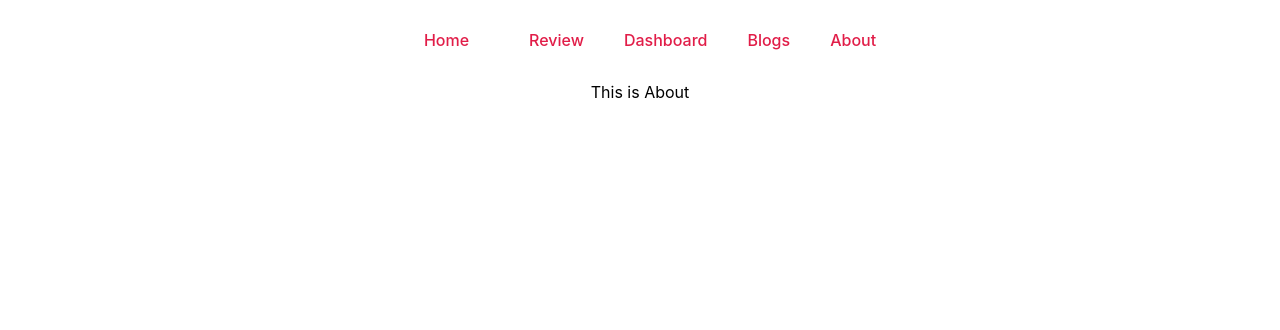
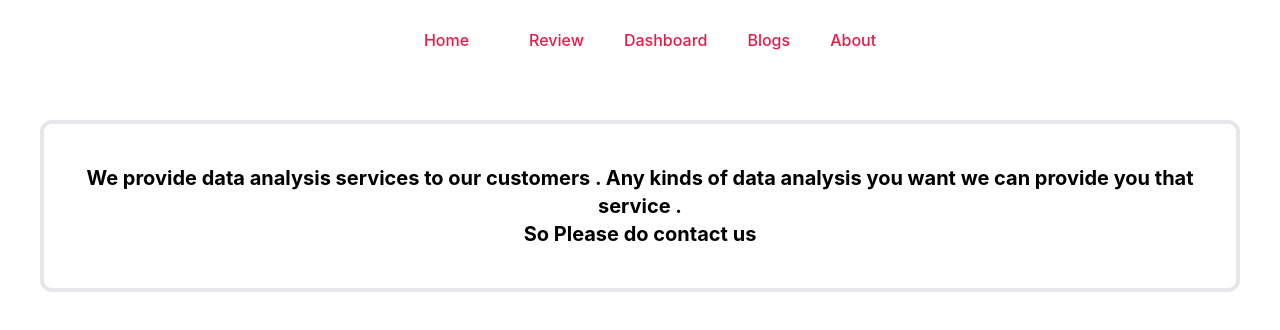
Before and after one commit to RHN007/product-anlysis-website, a React (Create React App) app in the folder product-analysis-website/: page /about in a window 1280 px wide. Shown: the top 330 px of the page. Built offline with nearby package versions, Linux system fonts and the light colour scheme.

Commit message:
adding bullet points

```diff
--- a/product-analysis-website/src/components/About/About.js
+++ b/product-analysis-website/src/components/About/About.js
@@ -3,7 +3,9 @@ import React from 'react';
 const About = () => {
     return (
         <div>
-            <h1>This is About</h1>
+            <h1 className='text-xl font-bold border-4 rounded-xl p-10 m-10'>We provide data analysis services to our customers .
+            Any kinds of data analysis you want we can provide you that service . <br /> So Please do contact us </h1>
+            <p> </p>
         </div>
     );
 };
--- a/product-analysis-website/src/components/Review/Review.js
+++ b/product-analysis-website/src/components/Review/Review.js
@@ -12,7 +12,7 @@ const Review = () => {
 
     return (
         <div >
-            <h1 className='text-3xl font-bold'>This is Review Section </h1>
+            <h1 className='text-3xl font-bold text-rose-700'>This is Review from our valuable Customers</h1>
 
         <div className='grid grid-cols-3 gap-4 p-10 m-10' >
 
```
Also changed, not shown: 2 other files (tests, documents, lock files or other folders).
